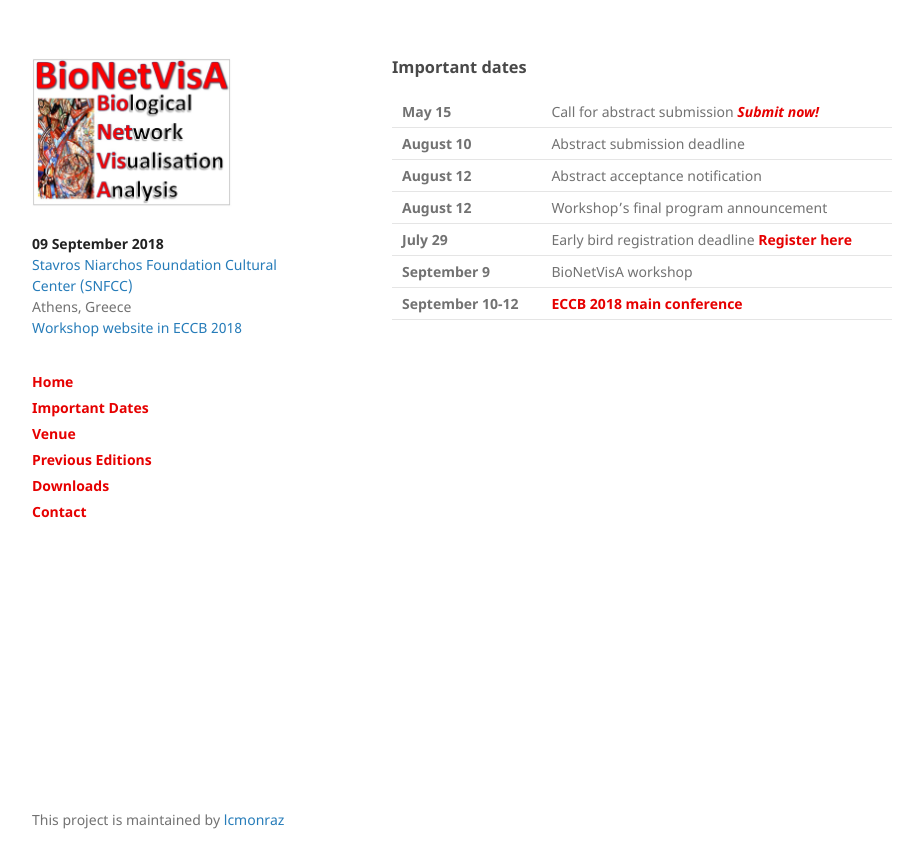
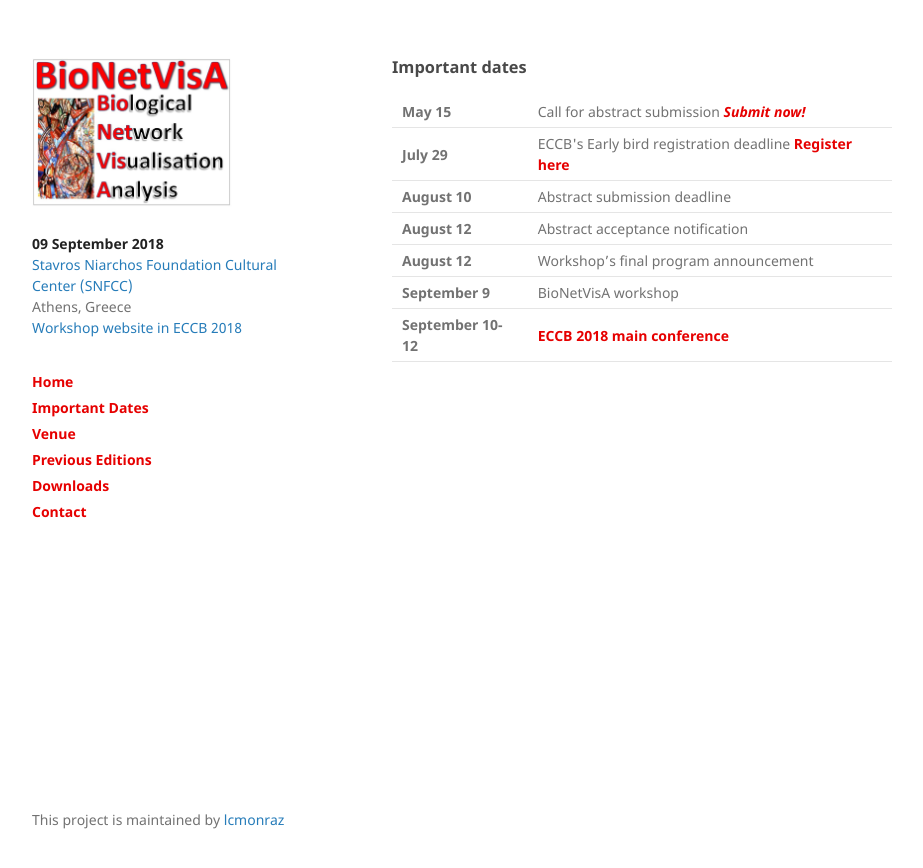
Before and after one commit to lcmonraz/Bionetvisa.github.io, a Jekyll site: the page built from pages/importantdates.md, in a window 1280 px wide. Shown: the top 868 px of the page, without its empty margins (178-1101 px from the left). Built offline with Jekyll 4.4.1, drawn with Linux system fonts in a browser that asks for light colours.

Commit message:
Update importantdates.md

```diff
--- a/pages/importantdates.md
+++ b/pages/importantdates.md
@@ -11,14 +11,14 @@ permalink: /importantdates
 <table style="width 100%">
 <tr><td><b>May 15</b></td>
   <td>Call for abstract submission <b><i><font color="#e60000">Submit now!</font></i></b></td></tr>
+<tr><td><b>July 29</b></td>
+  <td>ECCB's Early bird registration deadline <b><a href="http://eccb18.org/registration/"><font color="#e60000">Register here</font></a></b></td></tr>
 <tr><td><b>August 10</b></td>
   <td>Abstract submission deadline</td></tr>
 <tr><td><b>August 12</b></td>
   <td>Abstract acceptance notification</td></tr>
 <tr><td><b>August 12</b></td>
   <td>Workshop’s final program announcement</td></tr>
-<tr><td><b>July 29</b></td>
-  <td>Early bird registration deadline <b><a href="http://eccb18.org/registration/"><font color="#e60000">Register here</font></a></b></td></tr>
 <tr><td><b>September 9</b></td>
   <td>BioNetVisA workshop</td></tr>
 <tr><td><b>September 10-12</b></td>
```
